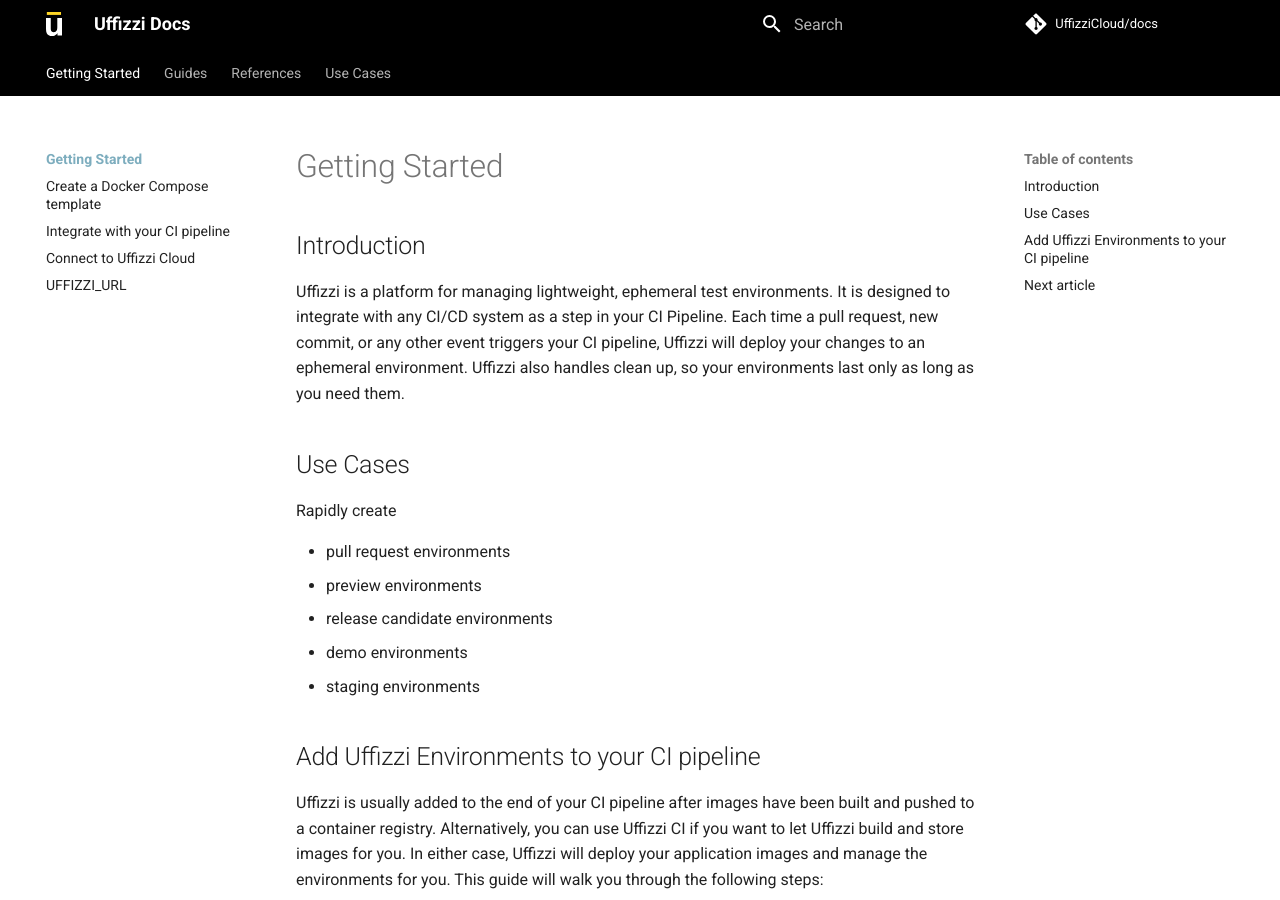
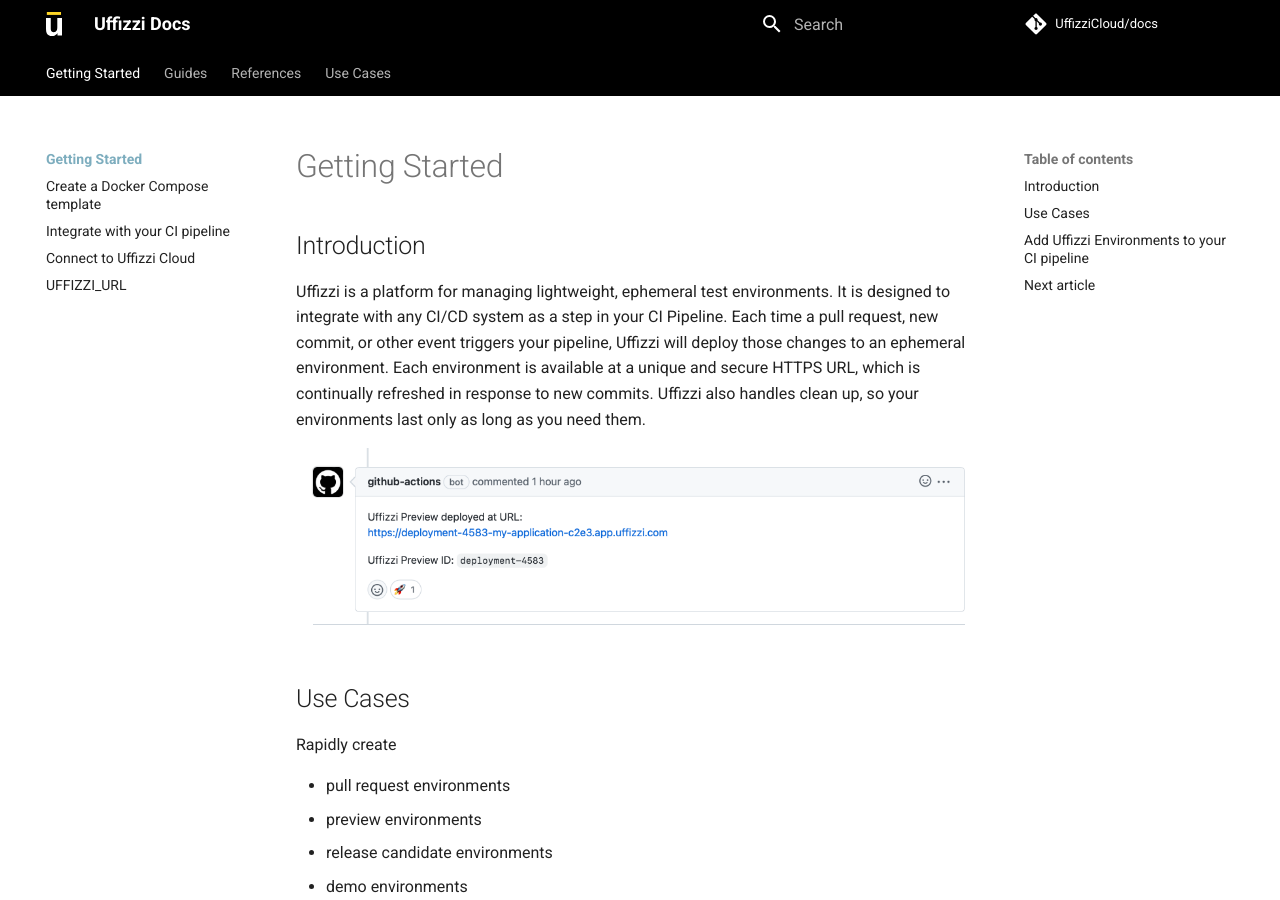
Before and after one commit to UffizziCloud/docs, an MkDocs documentation site: the page built from docs/index.md, in a window 1280 px wide and 900 px high. Built offline with MkDocs 1.6.1 and Material for MkDocs 9.7.7, drawn with Linux system fonts in a browser that asks for light colours; comment, search, counter and statistics services are not loaded.

Commit message:
updated wording; added screenshot

```diff
--- a/docs/index.md
+++ b/docs/index.md
@@ -2,8 +2,9 @@
 
 ## Introduction
 
-Uffizzi is a platform for managing lightweight, ephemeral test environments.
-It is designed to integrate with any CI/CD system as a step in your CI Pipeline. Each time a pull request, new commit, or any other event triggers your CI pipeline, Uffizzi will deploy your changes to an ephemeral environment. Uffizzi also handles clean up, so your environments last only as long as you need them.
+Uffizzi is a platform for managing lightweight, ephemeral test environments. It is designed to integrate with any CI/CD system as a step in your CI Pipeline. Each time a pull request, new commit, or other event triggers your pipeline, Uffizzi will deploy those changes to an ephemeral environment. Each environment is available at a unique and secure HTTPS URL, which is continually refreshed in response to new commits. Uffizzi also handles clean up, so your environments last only as long as you need them.
+
+![Environment URL](/assets/images/environment-url.png)
 
 ## Use Cases
 
```
Also changed, not shown: docs/assets/images/environment-url.png (added).
